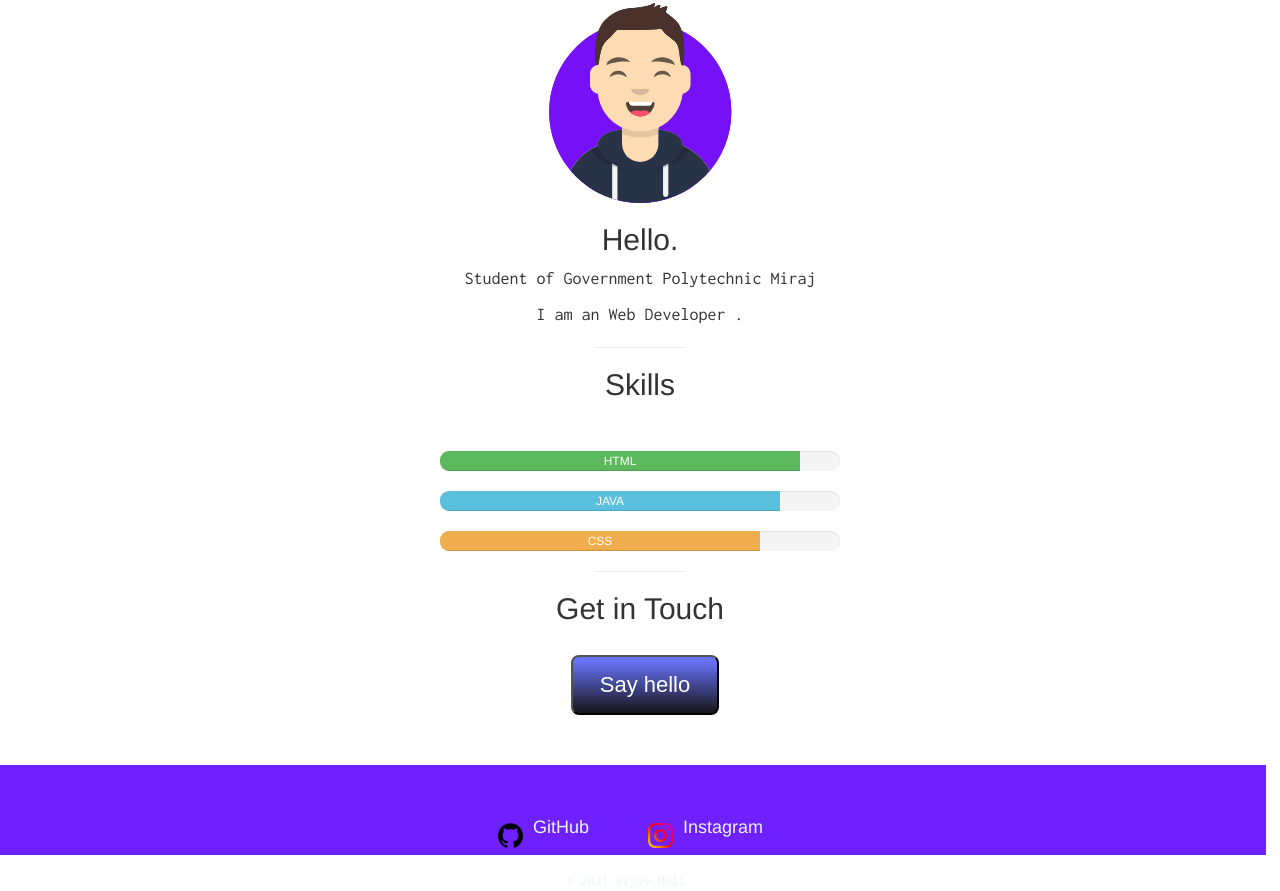
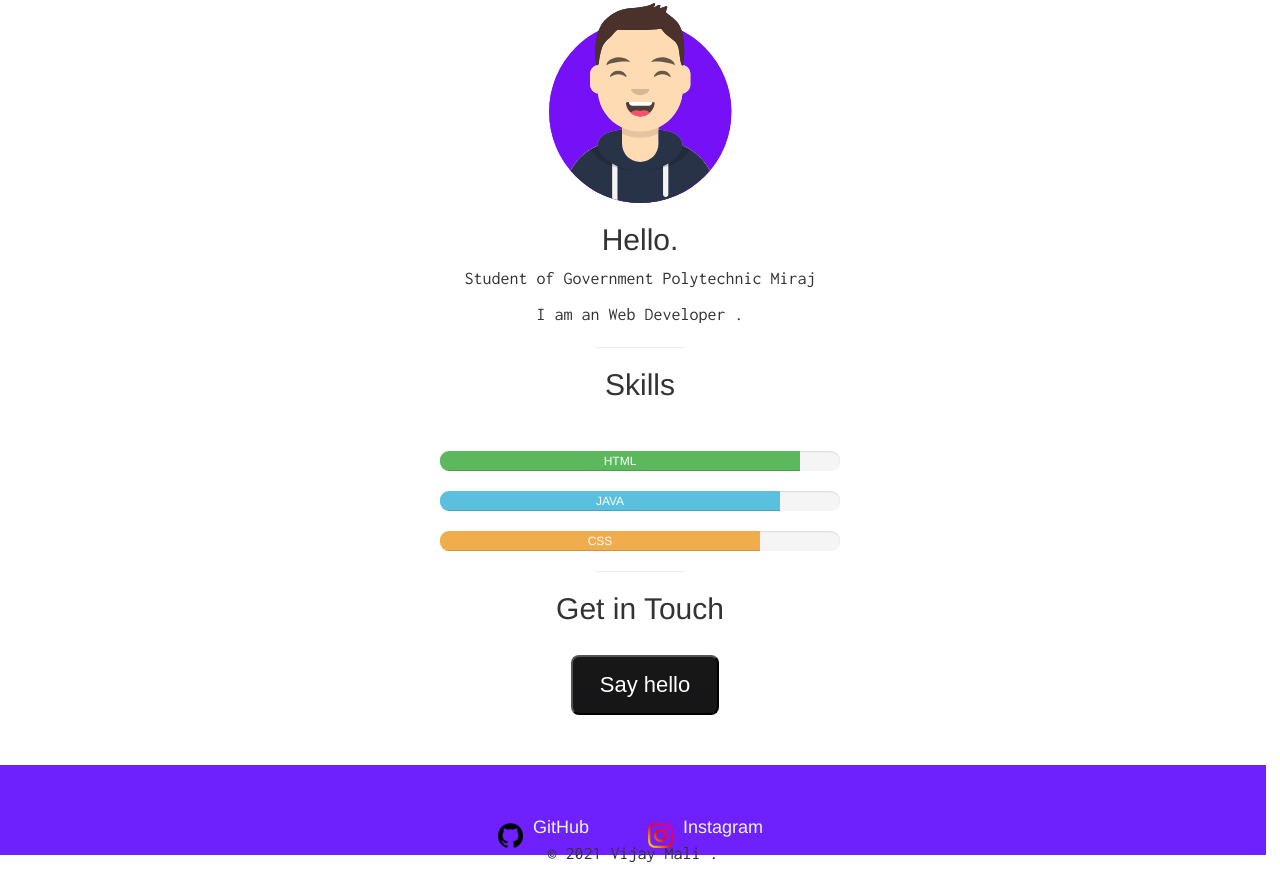
Before and after one commit to viju2004/Vijay-Personal-Web, a plain HTML site: page index.html in a window 1280 px wide. Shown: the part 721-1612 px from the top of the page. After the commit the page ends 1587 px from the top, so only its background shows below. Drawn offline with nearby package versions, Linux system fonts and the light colour scheme; a web font is replaced by a local one.

Commit message:
Add files via upload

```diff
--- a/style.css
+++ b/style.css
@@ -125,12 +125,7 @@ hr{
     top: 7px;
     right:5px ;
 }
-.copyright{
-    margin-top: 30px;
-    color: #eaf6f6;
-    font-size: 14px;
-    text-decoration: none;
-}
+
 
 /* ----------------------Button Design------------------------ */
 .myButton {
@@ -138,7 +133,7 @@ hr{
 
 
 	box-shadow: 7px 7px 15px -5px  #161517 100%;
-	background:linear-gradient(to bottom,   #6975ff  5%,  #161517 100%);
+	background:linear-gradient(to bottom,   #171718  5%,  #161517 100%);
 	background-color:#ffffff;
 	border-radius:8px;
 	display:inline-block;
@@ -171,6 +166,7 @@ hr{
         padding: 50px 0px 20px;
         background:#6e21fc;;
 }
+/* contact us */
 #abc {
     width:100%;
     height:100%;
```
